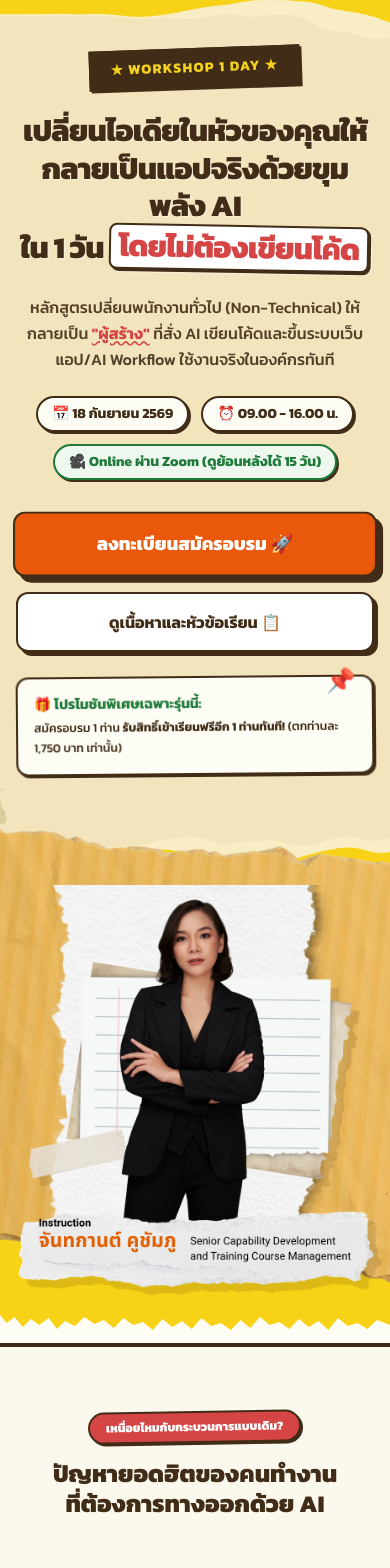
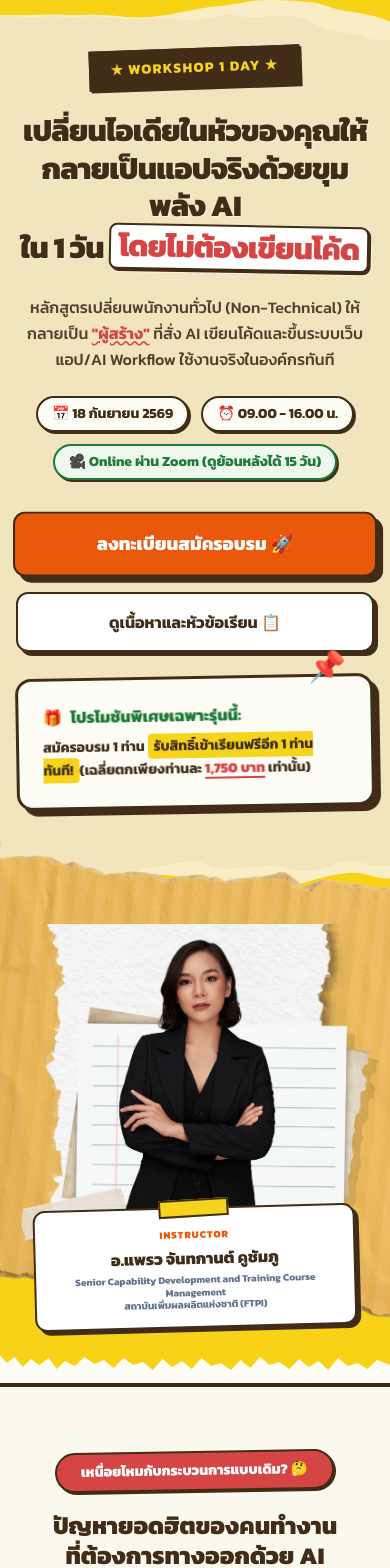
Before and after one commit to Snowdollce/buildweb, a Next.js app: page / in a window 390 px wide. Shown: the top 1568 px of the page. Built offline with nearby package versions, Linux system fonts and the light colour scheme.

Commit message:
style: enlarge promo box/badges, add instructor card overlay on portrait

```diff
--- a/src/components/CourseOutline.tsx
+++ b/src/components/CourseOutline.tsx
@@ -73,6 +73,7 @@ export default function CourseOutline() {
               src="/Learningjourney.png"
               alt="Learning Journey"
               fill
+              sizes="(max-width: 768px) 100vw, 450px"
               className="object-contain"
               priority
             />
--- a/src/components/FAQ.tsx
+++ b/src/components/FAQ.tsx
@@ -50,6 +50,7 @@ export default function FAQ() {
               src="/FAQ.png"
               alt="คำถามที่พบบ่อย"
               fill
+              sizes="(max-width: 768px) 100vw, 450px"
               className="object-contain"
               priority
             />
--- a/src/components/Hero.tsx
+++ b/src/components/Hero.tsx
@@ -83,34 +83,50 @@ export default function Hero() {
               </button>
             </div>
 
-            {/* Highlights Note */}
-            <div className="bg-[#fefdf5] sketch-border p-4 rounded-xl max-w-md w-full rotate-[-0.5deg] sketch-shadow-sm text-left relative">
-              <div className="absolute -top-3 right-4 text-2xl select-none">📌</div>
-              <div className="font-bold text-sm text-[#1f7a3a] mb-1">🎁 โปรโมชันพิเศษเฉพาะรุ่นนี้:</div>
-              <div className="text-xs sm:text-sm text-[#412d17] font-medium leading-relaxed">
-                สมัครอบรม 1 ท่าน <strong>รับสิทธิ์เข้าเรียนฟรีอีก 1 ท่านทันที!</strong> (ตกท่านละ 1,750 บาท เท่านั้น)
+            {/* Enlarged Highlights Note / Special Promotion Box */}
+            <div className="bg-[#fefdf5] sketch-border-thick p-6 rounded-2xl max-w-lg w-full rotate-[-1deg] sketch-shadow-lg text-left relative">
+              <div className="absolute -top-5 right-6 text-3xl select-none animate-bounce">📌</div>
+              <div className="font-black text-base sm:text-lg text-[#1f7a3a] mb-2 flex items-center gap-2">
+                <span>🎁</span> โปรโมชันพิเศษเฉพาะรุ่นนี้:
+              </div>
+              <div className="text-sm sm:text-base text-[#412d17] font-bold leading-relaxed">
+                สมัครอบรม 1 ท่าน <span className="bg-[#f6d41c] px-1.5 py-0.5 rounded-sm">รับสิทธิ์เข้าเรียนฟรีอีก 1 ท่านทันที!</span><br className="hidden sm:inline" />
+                (เฉลี่ยตกเพียงท่านละ <span className="text-[#d64545] font-black underline underline-offset-4 decoration-2">1,750 บาท</span> เท่านั้น)
               </div>
             </div>
 
           </div>
 
-          {/* Hero Right Content (Instructor Image) */}
-          <div className="lg:col-span-5 flex justify-center relative mt-6 lg:mt-0">
+          {/* Hero Right Content (Instructor Image & Overlay Badge) */}
+          <div className="lg:col-span-5 flex justify-center relative mt-8 lg:mt-0">
             {/* Playful Notebook Tape Accent */}
             <div className="absolute top-[-25px] left-[20%] w-[100px] h-[30px] bg-white/60 backdrop-blur-xs sketch-border border-dashed transform rotate-[-8deg] z-10 opacity-70 hidden sm:block" />
             <div className="absolute top-[-20px] right-[25%] w-[80px] h-[30px] bg-white/60 backdrop-blur-xs sketch-border border-dashed transform rotate-[12deg] z-10 opacity-70 hidden sm:block" />
 
             <div className="relative w-full max-w-[380px] sm:max-w-[420px] aspect-[4/5] flex items-end">
-              {/* Instructor Portrait - No border, frame, or name caption */}
-              <div className="w-full h-full relative overflow-visible flex items-end justify-center select-none pointer-events-none">
+              {/* Instructor Portrait */}
+              <div className="w-full h-full relative overflow-visible flex items-end justify-center select-none pointer-events-none z-10">
                 <Image
                   src="/Instructor02.png"
                   alt="อ.แพรว จันทกานต์ คูชัมภู"
                   fill
-                  sizes="(max-width: 768px) 100vw, 500px"
+                  sizes="(max-width: 768px) 100vw, 420px"
                   priority
                   className="object-contain object-bottom drop-shadow-[8px_8px_0px_rgba(65,45,23,0.15)]"
                 />
+              </div>
+
+              {/* Dynamic Styled Instructor Text Card Overlay */}
+              <div className="absolute bottom-2 left-1/2 transform -translate-x-1/2 w-[90%] bg-white sketch-border px-4 py-3.5 rounded-xl sketch-shadow text-center rotate-[-1.5deg] z-20">
+                {/* Simulated paper tape styling */}
+                <div className="absolute top-[-10px] left-1/2 transform -translate-x-1/2 w-[70px] h-[18px] bg-[#f6d41c] sketch-border border-dashed rotate-[-2deg]" />
+
+                <div className="text-[10px] font-black text-[#ea580c] tracking-widest uppercase mb-1 mt-1">INSTRUCTOR</div>
+                <div className="text-base sm:text-lg font-black text-[#412d17]">อ.แพรว จันทกานต์ คูชัมภู</div>
+                <div className="text-[10px] font-bold text-slate-500 leading-tight mt-1">
+                  Senior Capability Development and Training Course Management<br />
+                  สถาบันเพิ่มผลผลิตแห่งชาติ (FTPI)
+                </div>
               </div>
             </div>
           </div>
--- a/src/components/Instructor.tsx
+++ b/src/components/Instructor.tsx
@@ -20,6 +20,7 @@ export default function Instructor() {
               src="/name_instructor.png"
               alt="วิทยากรผู้บรรยาย"
               fill
+              sizes="(max-width: 768px) 100vw, 450px"
               className="object-contain"
               priority
             />
--- a/src/components/PainPoints.tsx
+++ b/src/components/PainPoints.tsx
@@ -54,8 +54,8 @@ export default function PainPoints() {
 
         {/* Pain Points Section */}
         <div className="text-center max-w-3xl mx-auto mb-16">
-          <div className="inline-block bg-[#d64545] text-white text-xs sm:text-sm font-extrabold px-4 py-1.5 rounded-full sketch-border sketch-shadow-sm rotate-[-1deg] mb-4">
-            เหนื่อยไหมกับกระบวนการแบบเดิม?
+          <div className="inline-block bg-[#d64545] text-white text-sm sm:text-base font-extrabold px-6 py-2 rounded-full sketch-border sketch-shadow-sm rotate-[-1deg] mb-5">
+            เหนื่อยไหมกับกระบวนการแบบเดิม? 🤔
           </div>
           <h2 className="text-2xl sm:text-3xl md:text-4xl font-black text-[#412d17] leading-tight">
             ปัญหายอดฮิตของคนทำงาน<br className="sm:hidden" /> ที่ต้องการทางออกด้วย AI
--- a/src/components/Pricing.tsx
+++ b/src/components/Pricing.tsx
@@ -16,8 +16,8 @@ export default function Pricing() {
 
         {/* Section Heading */}
         <div className="text-center max-w-3xl mx-auto mb-12">
-          <span className="inline-block bg-[#ea580c] text-white text-xs sm:text-sm font-extrabold px-4 py-1.5 rounded-full sketch-border sketch-shadow-sm rotate-[1.5deg] mb-4">
-            ราคาคุ้มค่าเพื่อการเติบโตขององค์กร
+          <span className="inline-block bg-[#ea580c] text-white text-sm sm:text-base font-extrabold px-6 py-2 rounded-full sketch-border sketch-shadow-sm rotate-[1.5deg] mb-5">
+            ราคาคุ้มค่าเพื่อการเติบโตขององค์กร 💼
           </span>
           <h2 className="text-2xl sm:text-3xl md:text-4xl font-black text-[#412d17] leading-tight">
             ค่าธรรมเนียมในการสมัครอบรม
@@ -35,7 +35,7 @@ export default function Pricing() {
           <div className="flex flex-col items-center text-center space-y-6">
 
             {/* Offer Detail */}
-            <div className="bg-[#f6d41c] text-[#412d17] text-sm sm:text-base font-extrabold px-6 py-2 rounded-xl sketch-border sketch-shadow-sm rotate-[-1.5deg] tracking-wide inline-block">
+            <div className="bg-[#f6d41c] text-[#412d17] text-base sm:text-lg font-black px-8 py-3 rounded-2xl sketch-border sketch-shadow rotate-[-1.5deg] tracking-wide inline-block">
               🔥 ดีลพิเศษ: สมัคร 1 อบรมได้ 2 คน
             </div>
 
```
Also changed, not shown: public/Instructor02.png.
